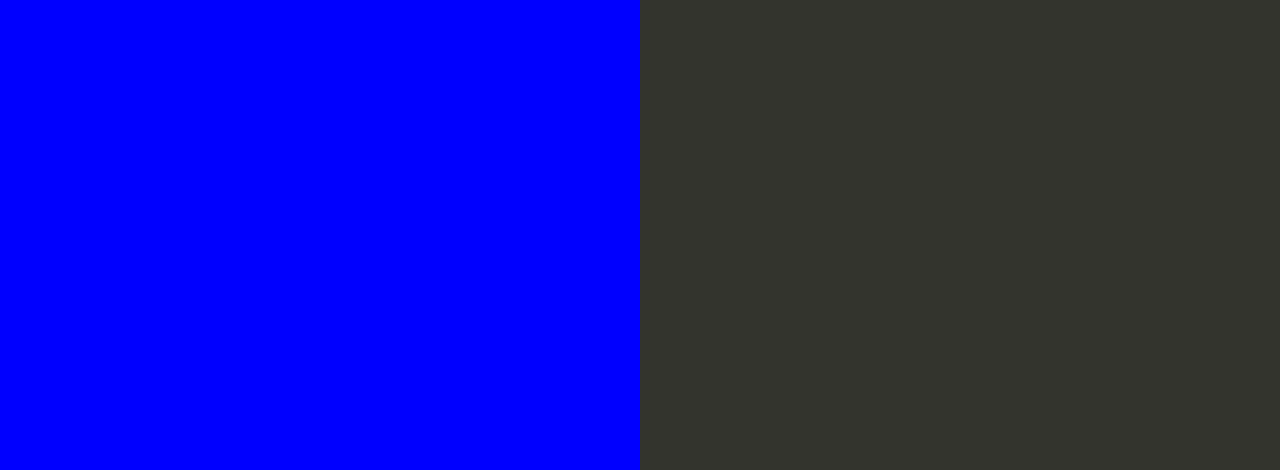
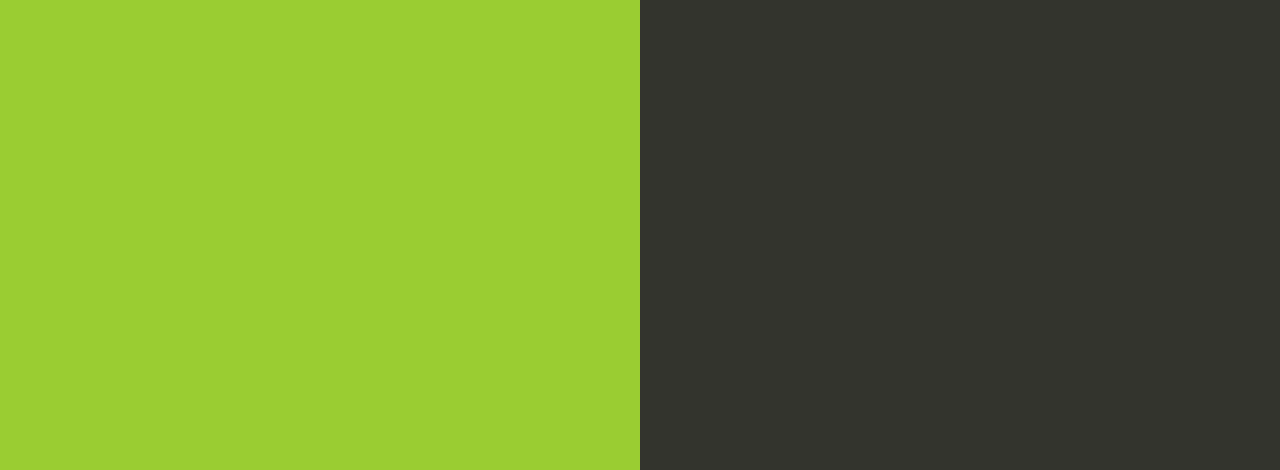
Before and after one commit to SumitSatre/nodejs-aws-cicd-demo, a website: page index.html in a window 1280 px wide. Shown: the part 330-800 px from the top of the page. Drawn offline with Linux system fonts and the light colour scheme.

Commit message:
second commit

```diff
--- a/index.html
+++ b/index.html
@@ -35,7 +35,7 @@
 
         text-align: right;
         padding-top: 11em;
-        background-color: blue;
+        background-color: yellowgreen;
 
       }
       .textColumn p {
```
